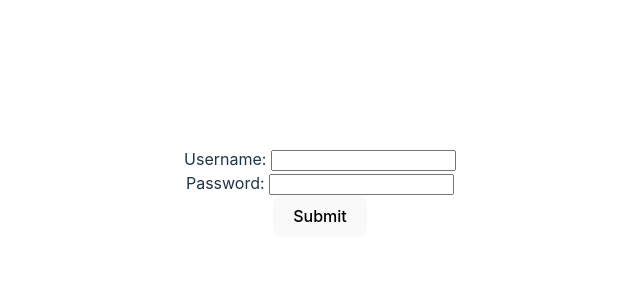
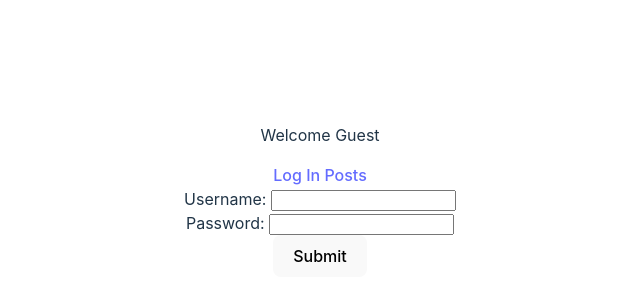
Before and after one commit to Bchow2001/blog-api-clients, a React (Vite) app in the folder blog-read-frontend/: page /users/logIn in a window 1280 px wide. Shown: the part 208-508 px from the top of the page, without its empty margins (320-960 px from the left). Built offline with nearby package versions, Linux system fonts and the light colour scheme.

Commit message:
Add Navbar and LogIn

```diff
--- a/blog-read-frontend/src/components/LogIn.jsx
+++ b/blog-read-frontend/src/components/LogIn.jsx
@@ -1,8 +1,12 @@
 import { useState } from "react";
+import { Navigate } from "react-router-dom";
+import NavBar from "./NavBar";
 
 function LogIn() {
 	const [username, setUsername] = useState("");
 	const [password, setPassword] = useState("");
+	const [user, setUser] = useState(false);
+	const [error, setError] = useState("");
 
 	const handleSubmit = async (e) => {
 		e.preventDefault();
@@ -21,10 +25,17 @@ function LogIn() {
 				requestOptions,
 			);
 			response = await response.json();
-			setUsername("");
-			setPassword("");
-			const access = response.accessToken;
-			localStorage.setItem("accessToken", access);
+			if (response.accessToken) {
+				const access = response.accessToken;
+				localStorage.setItem("accessToken", access);
+				setUsername("");
+				setPassword("");
+				setError("");
+				setUser(true);
+			} else {
+				setPassword("");
+				setError(response.message.message);
+			}
 		} catch (e) {
 			console.log(e);
 		}
@@ -32,6 +43,7 @@ function LogIn() {
 
 	return (
 		<>
+			<NavBar user={false} />
 			<form onSubmit={handleSubmit}>
 				<div className="form-group">
 					<label htmlFor="username">Username: </label>
@@ -57,6 +69,8 @@ function LogIn() {
 				</div>
 				<button type="submit">Submit</button>
 			</form>
+			<div>{error !== "" && <p>{error}</p>}</div>
+			{user && <Navigate to="/posts" />}
 		</>
 	);
 }
--- /dev/null
+++ b/blog-read-frontend/src/components/NavBar.jsx
@@ -0,0 +1,18 @@
+import { Link } from "react-router-dom";
+
+function NavBar(props) {
+	const { user } = props;
+	return (
+		<div>
+			<div>
+				<p>Welcome {user ? user.username : "Guest"}</p>
+			</div>
+			<div>
+				{!user && <Link to="/users/login">Log In </Link>}
+				<Link to="/posts">Posts</Link>
+			</div>
+		</div>
+	);
+}
+
+export default NavBar;
```
